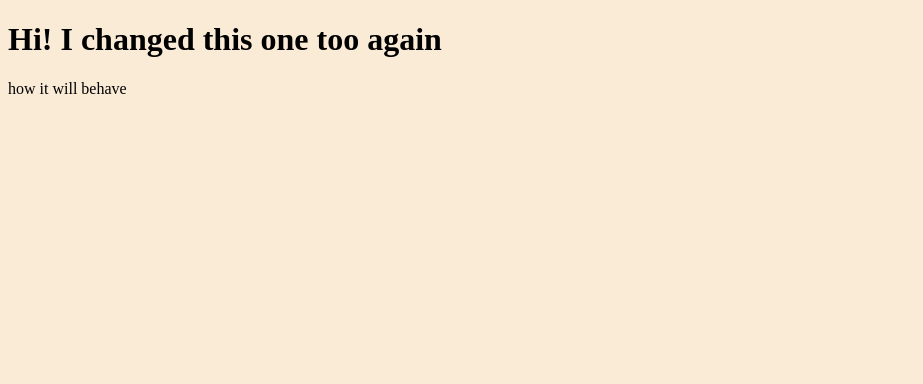
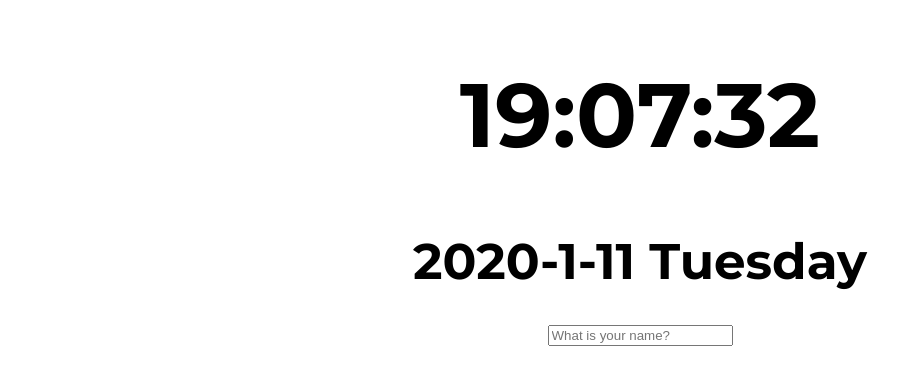
Before and after one commit to pluvios/vanillaJavascript, a plain HTML site: page index.html in a window 1280 px wide. Shown: the whole page, without its empty margins (0-923 px from the left). Drawn offline with Linux system fonts and the light colour scheme.

Commit message:
Cloning Momentum halfway done

```diff
--- /dev/null
+++ b/clock.js
@@ -0,0 +1,39 @@
+
+const clockContainer = document.querySelector(".js-clock"),
+      clockTitle = clockContainer.querySelector("h1");
+
+      const dateContainer = document.querySelector(".js-date"),
+      dateTitle = dateContainer.querySelector("h1");
+
+
+function getTime(){
+    const date = new Date();
+    const minutes = date.getMinutes();
+    const hours = date.getHours();
+    const seconds = date.getSeconds();
+    clockTitle.innerText = `${hours < 10 ? `0${hours}` : hours}:${minutes < 10 ? `0${minutes}` : minutes}:${seconds < 10 ? `0${seconds}` : seconds}`;
+}
+
+function init(){
+    getTime();
+}
+init();
+setInterval(init,250);
+
+
+function getDate(){
+    const date = new Date();
+    const years = date.getFullYear();
+    const months = date.getMonth();
+    const dates = date.getDate();
+    const days = date.getDay();
+    const daysList = ["monday" , "Tuesday" , "Wednesday" , "Thursday" , "Friday", "Saturday", "Sunday" ];
+
+    dateTitle.innerText = `${years}-${months}-${dates} ${daysList[days-1]}`;
+}
+
+function initDate(){
+    getDate();
+}
+initDate();
+setInterval(initDate,3600000);
--- /dev/null
+++ b/greeting.js
@@ -0,0 +1,48 @@
+
+const form = document.querySelector(".js-form"),
+      input = form.querySelector("input"),
+      greeting = document.querySelector(".js-greetings");
+
+const USER_LS = "currentUser",
+      SHOWING_CN = "showing";
+
+
+function saveName(text){
+    localStorage.setItem(USER_LS, text);
+}
+
+function handleSubmit(event){
+    event.preventDefault();
+    const currentValue = input.value;
+    paintGreeting(currentValue);
+    saveName(currentValue);
+}
+
+
+function askForName(){
+    form.classList.add(SHOWING_CN);
+    form.addEventListener("submit",handleSubmit);
+}
+
+function paintGreeting(text){
+    form.classList.remove(SHOWING_CN);
+    greeting.classList.add(SHOWING_CN);
+    greeting.innerText = `Hello ${text}`;
+}
+
+function loadName(){
+    const currentUser = localStorage.getItem(USER_LS);
+    if(currentUser === null) {
+        askForName();
+    } else{
+        paintGreeting(currentUser);
+    }
+}
+
+
+
+function init(){
+    loadName();
+}
+
+init();
--- a/index.css
+++ b/index.css
@@ -1,40 +1,36 @@
-body{
-    background-color: antiquewhite;
+@import url('https://fonts.googleapis.com/css?family=Montserrat:400,600,700,800,900&display=swap');
+
+.js-title{
+    font-family: 'Montserrat';
+    font-size: 90px;
+    font-weight: 700;
+
+    display:flex;
+    flex-direction: column;
+    align-items: center;
+}
+
+.js-title2{
+    font-weight: 700;
+    font-size: 50px;
+
+    font-family: 'Montserrat';
+    display:flex;
+    flex-direction: column;
+    align-items: center;
 }
 
 
-
-h1{
-    color: black;
-    transition: color .5s ease-in-out;
-
+.form, .greetings {
+    display : none;
 }
 
-.notclicked{
-    color: black;
+.showing {
+    font-weight: 700;
+    font-size: 50px;
+
+    font-family: 'Montserrat';
+    display:flex;
+    flex-direction: column;
+    align-items: center;
 }
-
-.clicked {
-    color: red;
-    animation: float 1.2s linear infinite forwards;
-
-}
-
-
-@keyframes float {
-    0%{
-
-        box-shadow: 0 13px 27px -12px rgba(50,50,93,.25), 0 8px 16px -8px rgba(0,0,0,.3), 0 -6px 16px -6px rgba(0,0,0,.025);
-    }
-    50%{
-
-        box-shadow: 0 13px 27px -60px rgba(50,50,93,.25), 0 8px 16px -8px rgba(0,0,0,.3), 0 -6px 16px -6px rgba(0,0,0,.025);
-    }
-    100%{
-        box-shadow: 0 13px 27px -12px rgba(50,50,93,.25), 0 8px 16px -8px rgba(0,0,0,.3), 0 -6px 16px -6px rgba(0,0,0,.025);
-    }
-}
-
-.btn {
-    cursor: pointer;
-}
--- a/index.html
+++ b/index.html
@@ -7,9 +7,21 @@
         <link href="index.css" rel="stylesheet">
     </head>
    <body>
-       <h1 id="contents" class="btn"> This works! </h1>
-       <div class="ani">how it will behave</div>
 
-       <script src="index.js"></script>
+     <div class="js-clock">
+        <h1 class="js-title">00:00</h1>
+    </div>
+
+     <div class="js-date">
+        <h1 class="js-title2">yyyy-mm-dd</h1>
+     </div>
+
+     <form class="js-form form">
+        <input type="text" placeholder="What is your name?"/>
+     </form>
+     <h4 class="js-greetings greetings"></h4>
+
+       <script src="clock.js"></script>
+       <script src="greeting.js"></script>
     </body>
 </html>
--- /dev/null
+++ b/index_exercize.css
@@ -0,0 +1,40 @@
+body{
+    background-color: antiquewhite;
+}
+
+
+
+h1{
+    color: black;
+    transition: color .5s ease-in-out;
+
+}
+
+.notclicked{
+    color: black;
+}
+
+.clicked {
+    color: red;
+    animation: float 1.2s linear infinite forwards;
+
+}
+
+
+@keyframes float {
+    0%{
+
+        box-shadow: 0 13px 27px -12px rgba(50,50,93,.25), 0 8px 16px -8px rgba(0,0,0,.3), 0 -6px 16px -6px rgba(0,0,0,.025);
+    }
+    50%{
+
+        box-shadow: 0 13px 27px -60px rgba(50,50,93,.25), 0 8px 16px -8px rgba(0,0,0,.3), 0 -6px 16px -6px rgba(0,0,0,.025);
+    }
+    100%{
+        box-shadow: 0 13px 27px -12px rgba(50,50,93,.25), 0 8px 16px -8px rgba(0,0,0,.3), 0 -6px 16px -6px rgba(0,0,0,.025);
+    }
+}
+
+.btn {
+    cursor: pointer;
+}
```
Also changed, not shown: index_exercize.html (added, +15 -0 lines), index_exercize.js (renamed from index.js).
